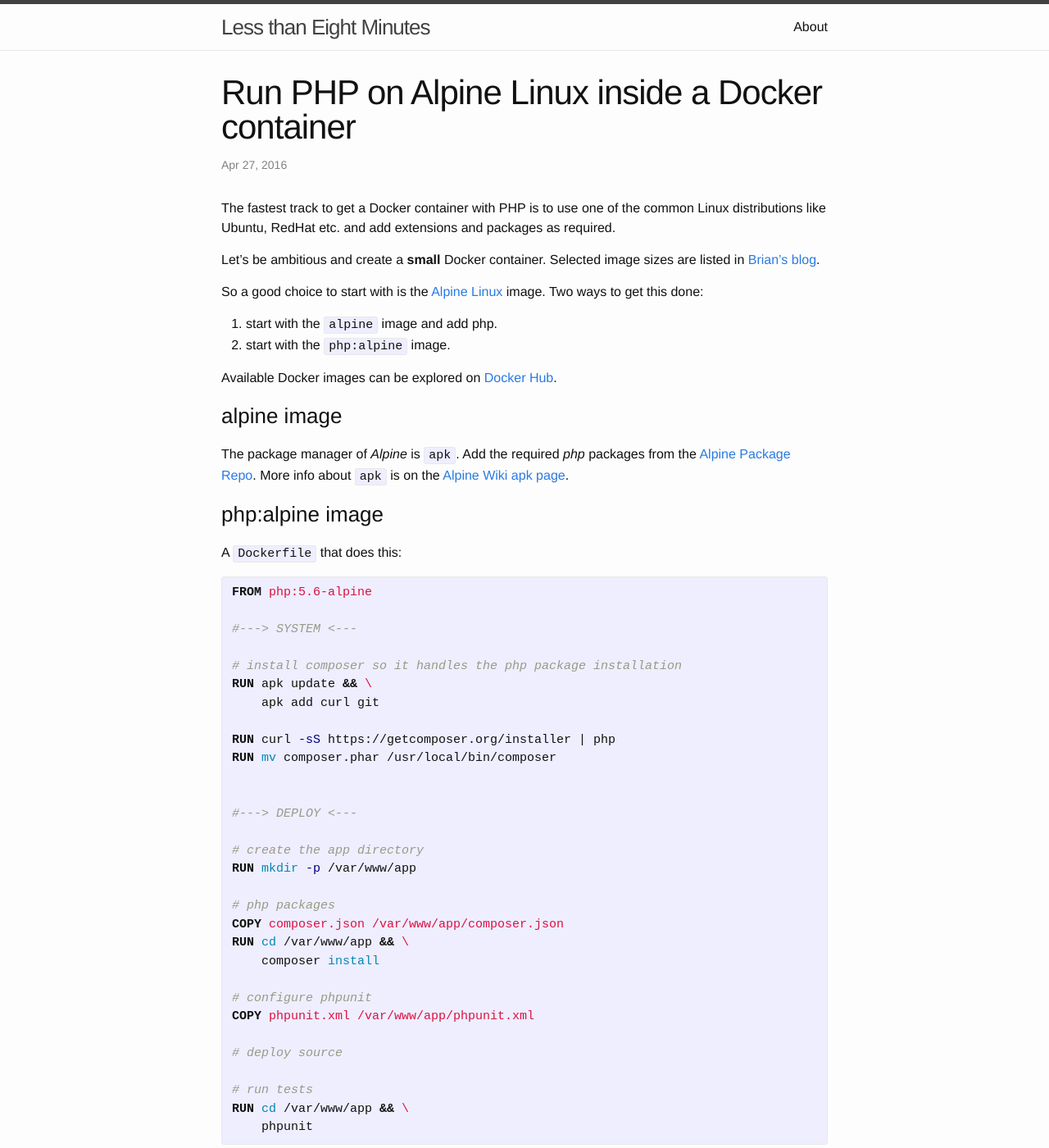
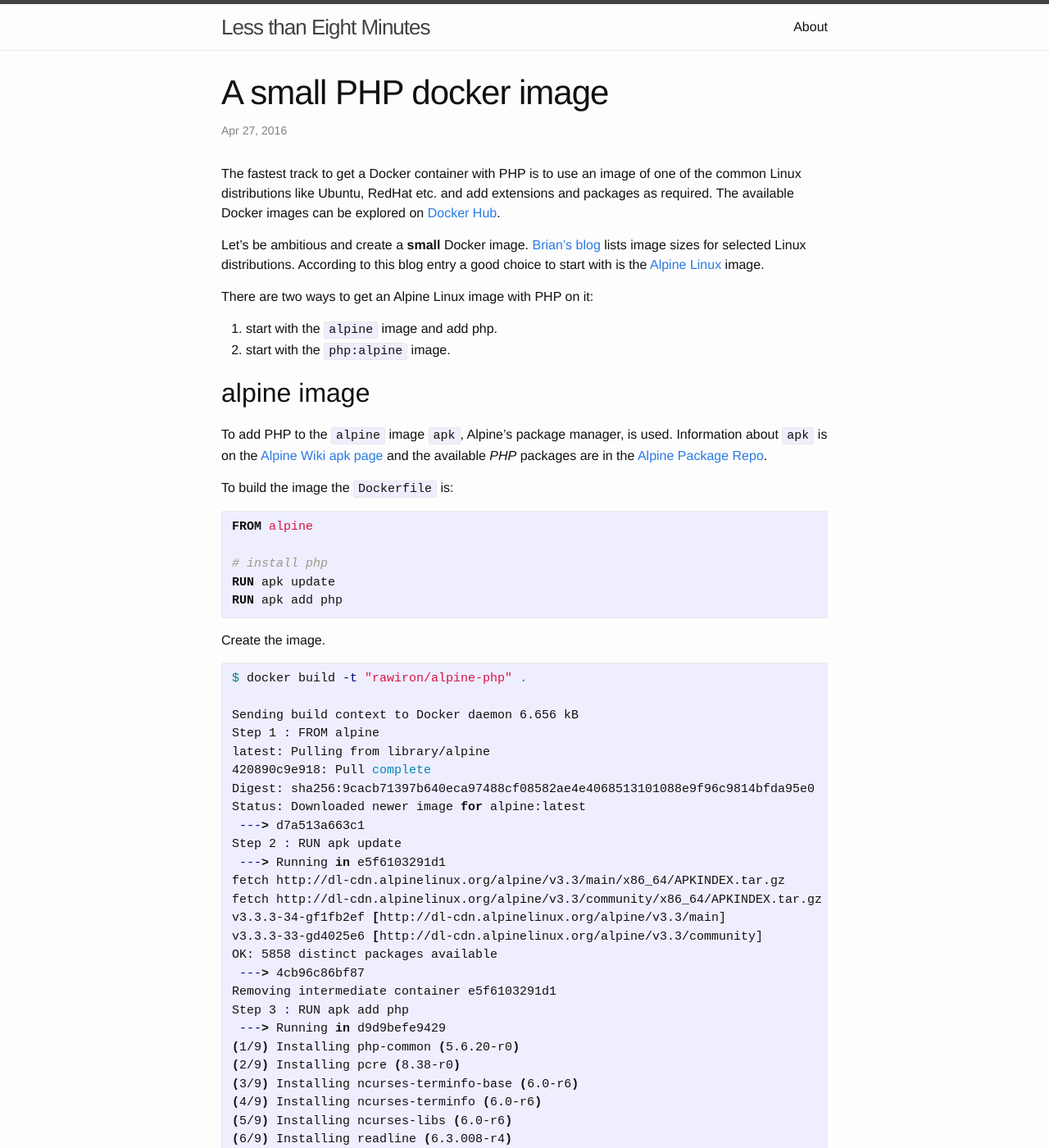
Before and after one commit to RawIron/jekyll-rawiron.github.io, a Jekyll site: the page built from _posts/2016-04-27-php-on-docker-alpine.markdown, in a window 1280 px wide and 1400 px high. Shown: the whole window at 82% size. Built offline with Jekyll 4.4.1, drawn with Linux system fonts in a browser that asks for light colours; some of the changed text lies outside the part shown.

Commit message:
actual image sizes

```diff
--- a/_posts/2016-04-27-php-on-docker-alpine.markdown
+++ b/_posts/2016-04-27-php-on-docker-alpine.markdown
@@ -1,67 +1,160 @@
 ---
 layout: post
-title:  "Run PHP on Alpine Linux inside a Docker container"
+title:  "A small PHP docker image"
 date:   2016-04-27 14:39:12 +0200
 categories: devops docker
 ---
 
-The fastest track to get a Docker container with PHP is to use one of the common Linux distributions like Ubuntu, RedHat etc. and add extensions and packages as required.
+The fastest track to get a Docker container with PHP is to use an image of one of the common Linux distributions like Ubuntu, RedHat etc. and add extensions and packages as required.
+The available Docker images can be explored on [Docker Hub][docker-images].
 
-Let's be ambitious and create a **small** Docker container.
-Selected image sizes are listed in [Brian's blog][brian-christner].
+Let's be ambitious and create a **small** Docker image.
+[Brian's blog][brian-christner] lists image sizes for selected Linux distributions.
+According to this blog entry a good choice to start with is the [Alpine Linux][alpine-linux] image.
 
-So a good choice to start with is the [Alpine Linux][alpine-linux] image.
-Two ways to get this done:
+There are two ways to get an Alpine Linux image with PHP on it:
 
 1. start with the `alpine` image and add php.
 2. start with the `php:alpine` image.
 
-Available Docker images can be explored on [Docker Hub][docker-images].
 
-### alpine image
-The package manager of *Alpine* is `apk`.
-Add the required *php* packages from the [Alpine Package Repo][alpine-packages].
-More info about `apk` is on the [Alpine Wiki apk page][alpine-apk].
+## alpine image
+To add PHP to the `alpine` image `apk`, Alpine's package manager, is used.
+Information about `apk` is on the [Alpine Wiki apk page][alpine-apk]
+and the available *PHP* packages are in the [Alpine Package Repo][alpine-packages].
 
-### php:alpine image
-A `Dockerfile` that does this:
+To build the image the `Dockerfile` is:
+{% highlight dockerfile %}
+FROM alpine
 
+# install php
+RUN apk update
+RUN apk add php
+{% endhighlight %}
+
+Create the image.
+{% highlight bash %}
+$ docker build -t "rawiron/alpine-php" .
+
+Sending build context to Docker daemon 6.656 kB
+Step 1 : FROM alpine
+latest: Pulling from library/alpine
+420890c9e918: Pull complete
+Digest: sha256:9cacb71397b640eca97488cf08582ae4e4068513101088e9f96c9814bfda95e0
+Status: Downloaded newer image for alpine:latest
+ ---> d7a513a663c1
+Step 2 : RUN apk update
+ ---> Running in e5f6103291d1
+fetch http://dl-cdn.alpinelinux.org/alpine/v3.3/main/x86_64/APKINDEX.tar.gz
+fetch http://dl-cdn.alpinelinux.org/alpine/v3.3/community/x86_64/APKINDEX.tar.gz
+v3.3.3-34-gf1fb2ef [http://dl-cdn.alpinelinux.org/alpine/v3.3/main]
+v3.3.3-33-gd4025e6 [http://dl-cdn.alpinelinux.org/alpine/v3.3/community]
+OK: 5858 distinct packages available
+ ---> 4cb96c86bf87
+Removing intermediate container e5f6103291d1
+Step 3 : RUN apk add php
+ ---> Running in d9d9befe9429
+(1/9) Installing php-common (5.6.20-r0)
+(2/9) Installing pcre (8.38-r0)
+(3/9) Installing ncurses-terminfo-base (6.0-r6)
+(4/9) Installing ncurses-terminfo (6.0-r6)
+(5/9) Installing ncurses-libs (6.0-r6)
+(6/9) Installing readline (6.3.008-r4)
+(7/9) Installing libxml2 (2.9.3-r0)
+(8/9) Installing php-cli (5.6.20-r0)
+(9/9) Installing php (5.6.20-r0)
+Executing busybox-1.24.1-r7.trigger
+OK: 22 MiB in 20 packages
+ ---> 010f27aa23c5
+Removing intermediate container d9d9befe9429
+Successfully built 010f27aa23c5
+{% endhighlight %}
+
+Print the size of the just built image.
+{% highlight bash %}
+{% raw %}
+$ docker images --format "table {{.ID}}\t{{.Repository}}\t{{.Size}}"
+{% endraw %}
+IMAGE ID            REPOSITORY           SIZE
+010f27aa23c5        rawiron/alpine-php   18.97 MB
+d7a513a663c1        alpine               4.798 MB
+{% endhighlight %}
+
+Now create a container from the image.
+{% highlight bash %}
+$ docker run "rawiron/alpine-php" bash
+{% endhighlight %}
+
+And print the size of the container.
+{% highlight bash %}
+{% raw %}
+$ docker ps -a --format "table {{.ID}}\t{{.Image}}\t{{.Size}}"
+{% endraw %}
+CONTAINER ID        IMAGE                SIZE
+a8bd6cb86e43        rawiron/alpine-php   0 B
+{% endhighlight %}
+
+Add a few PHP extensions.
+{% highlight dockerfile %}
+# add some php extensions
+RUN apk add php-json php-phar php-openssl
+{% endhighlight %}
+
+Print the size of the image with those extensions added.
+{% highlight bash %}
+{% raw %}
+$ docker images --format "table {{.ID}}\t{{.Repository}}\t{{.Size}}"
+{% endraw %}
+IMAGE ID            REPOSITORY           SIZE
+52d4a618af32        rawiron/alpine-php   19.54 MB
+d7a513a663c1        alpine               4.798 MB
+{% endhighlight %}
+
+
+## php:alpine image
+The `Dockerfile` pulls the image.
 {% highlight dockerfile %}
 FROM php:5.6-alpine
+{% endhighlight %}
 
-#---> SYSTEM <---
+Create the image.
+{% highlight bash %}
+$ docker build -t "rawiron/alpine-php" .
 
-# install composer so it handles the php package installation
-RUN apk update && \
-    apk add curl git
+Sending build context to Docker daemon 6.656 kB
+Step 1 : FROM php:5.6-alpine
+5.6-alpine: Pulling from library/php
+420890c9e918: Pull complete
+31a5a09e0543: Pull complete
+d22e6cb51c12: Pull complete
+42d1bf0f5e81: Pull complete
+a3ed95caeb02: Pull complete
+d5f11a6dba31: Pull complete
+8b95bb1992a6: Pull complete
+b8bfb3e680bd: Pull complete
+Digest: sha256:1bdad9120306566a711580f9749d03d8a657c9efcb1b43246cab7a2baffc4cc0
+Status: Downloaded newer image for php:5.6-alpine
+ ---> 503b35c9fea4
+Successfully built 503b35c9fea4
+{% endhighlight %}
 
-RUN curl -sS https://getcomposer.org/installer | php
-RUN mv composer.phar /usr/local/bin/composer
+Print the size of the just built image.
+{% highlight bash %}
+{% raw %}
+$ docker images --format "table {{.ID}}\t{{.Repository}}\t{{.Size}}"
+{% endraw %}
+IMAGE ID            REPOSITORY           SIZE
+503b35c9fea4        php                  334.6 MB
+503b35c9fea4        rawiron/alpine-php   334.6 MB
+{% endhighlight %}
 
-
-#---> DEPLOY <---
-
-# create the app directory
-RUN mkdir -p /var/www/app
-
-# php packages
-COPY composer.json /var/www/app/composer.json
-RUN cd /var/www/app && \
-    composer install
-
-# configure phpunit
-COPY phpunit.xml /var/www/app/phpunit.xml
-
-# deploy source
-
-# run tests
-RUN cd /var/www/app && \
-    phpunit
-
-{% endhighlight %}
+> the *build* command created one image with two tags on it.
+> the `docker rmi` command will fail when the list of image ids is generated as in `docker rmi $(docker images -q)`.
+> see the [description and workaround of this issue][docker-rm-images]
 
 [brian-christner]: https://www.brianchristner.io/docker-image-base-os-size-comparison/
 [alpine-linux]: http://alpinelinux.org/
 [alpine-packages]: https://pkgs.alpinelinux.org/packages
 [alpine-apk]: http://wiki.alpinelinux.org/wiki/Alpine_Linux_package_management
 [docker-images]: https://hub.docker.com/explore/
+[docker-rm-images]: https://github.com/docker/docker/issues/17304
```
